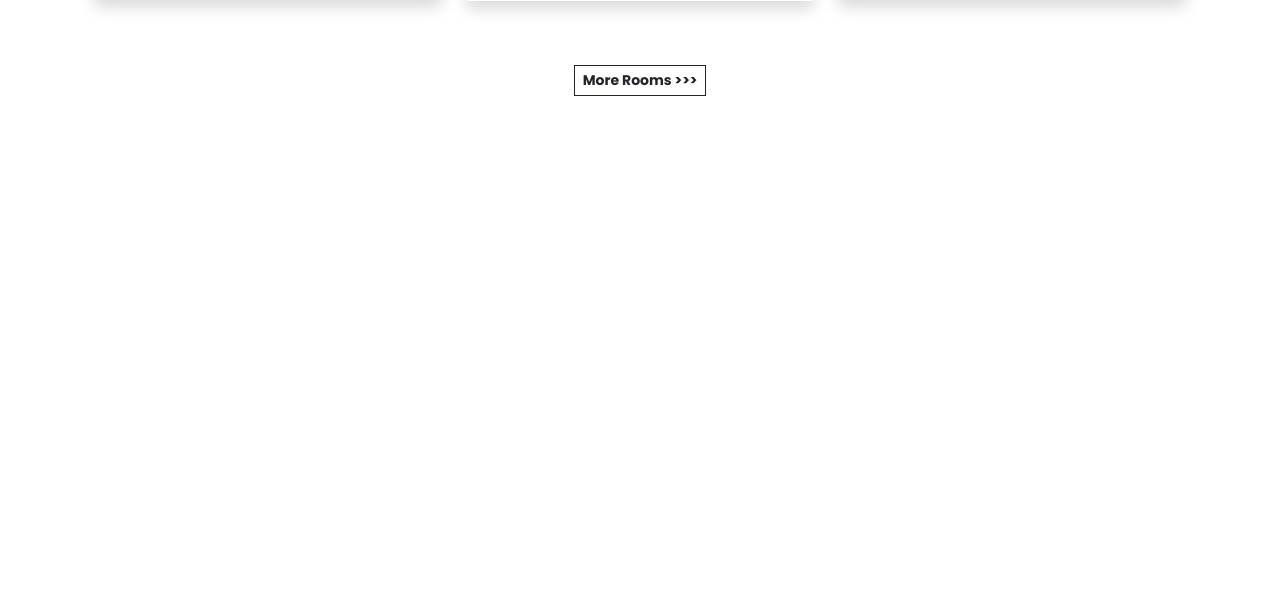
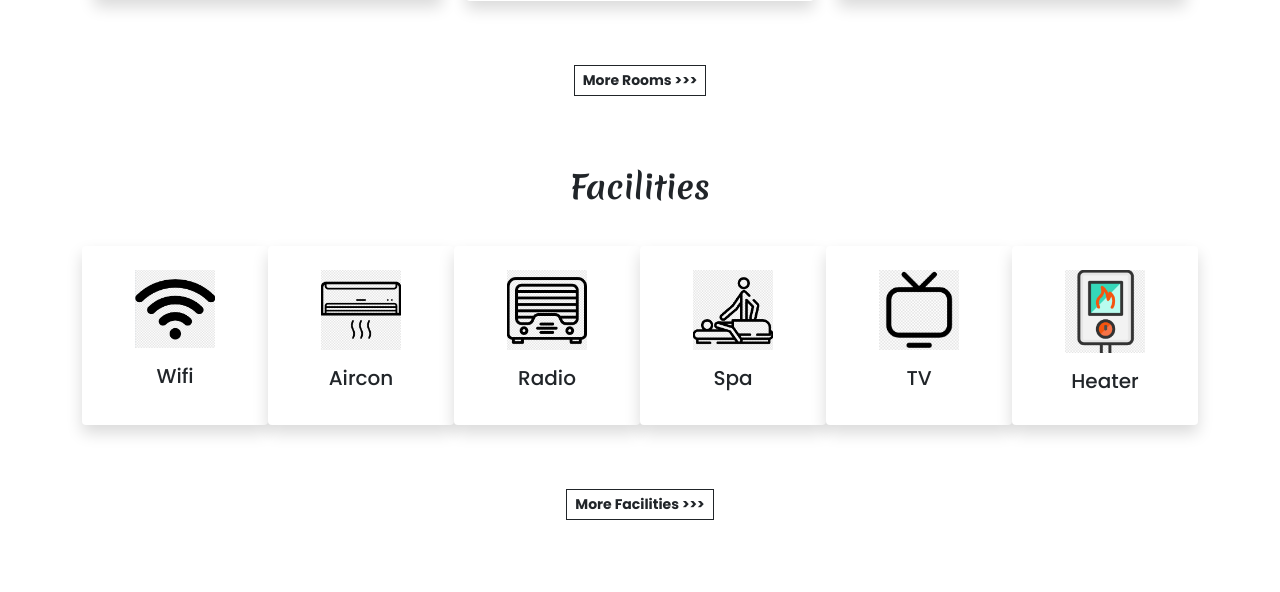
Before and after one commit to Willemu/finalHotelBookingApp, a PHP site: page / in a window 1280 px wide. Shown: the part 1966-2558 px from the top of the page. Before the commit the page ends 2062 px from the top, so only its background shows below. Run offline with PHP 8.4, Linux system fonts and the light colour scheme.

Commit message:
Facilities
Completed the facilities section

```diff
--- a/Hotel Booking App/index.php
+++ b/Hotel Booking App/index.php
@@ -295,6 +295,40 @@
   </div>
 </div>
 
+<!--Facilities -->
+<h2 class="mt-5 pt-4 mb-4 text-center fw-bold h-font">Facilities</h2>
+
+<div class="container">
+  <div class="row justify-content-evenly px-lg-0 px-md-0 px-5">
+    <div class="col-lg-2 col-md-2 text-center bg-white rounded shadow py-4 my-3">
+      <img src="images/facilities/wifi.png" width="80px">
+      <h5 class="mt-3">Wifi</h5>
+    </div>
+    <div class="col-lg-2 col-md-2 text-center bg-white rounded shadow py-4 my-3">
+      <img src="images/facilities/ac.png" width="80px">
+      <h5 class="mt-3">Aircon</h5>
+    </div>
+    <div class="col-lg-2 col-md-2 text-center bg-white rounded shadow py-4 my-3">
+      <img src="images/facilities/radio.png" width="80px">
+      <h5 class="mt-3">Radio</h5>
+    </div>
+    <div class="col-lg-2 col-md-2 text-center bg-white rounded shadow py-4 my-3">
+      <img src="images/facilities/spa.png" width="80px">
+      <h5 class="mt-3">Spa</h5>
+    </div>
+    <div class="col-lg-2 col-md-2 text-center bg-white rounded shadow py-4 my-3">
+      <img src="images/facilities/tv.png" width="80px">
+      <h5 class="mt-3">TV</h5>
+    </div>
+    <div class="col-lg-2 col-md-2 text-center bg-white rounded shadow py-4 my-3">
+      <img src="images/facilities/heat.png" width="80px">
+      <h5 class="mt-3">Heater</h5>
+    </div>
+  </div>
+  <div class="col-lg-12 text-center mt-5">
+        <a href="#" class="btn btn-sm btn-outline-dark rounded-0 fw-bold shadow-none">More Facilities >>></a>
+    </div>
+</div>
 
 
 <br><br><br>
```
Also changed, not shown: Hotel Booking App/images/Facilities/Heat.png (added), Hotel Booking App/images/Facilities/ac.png (added), Hotel Booking App/images/Facilities/radio.png (added), Hotel Booking App/images/Facilities/spa.png (added), Hotel Booking App/images/Facilities/tv.png (added), Hotel Booking App/images/Facilities/wifi.png (added).
